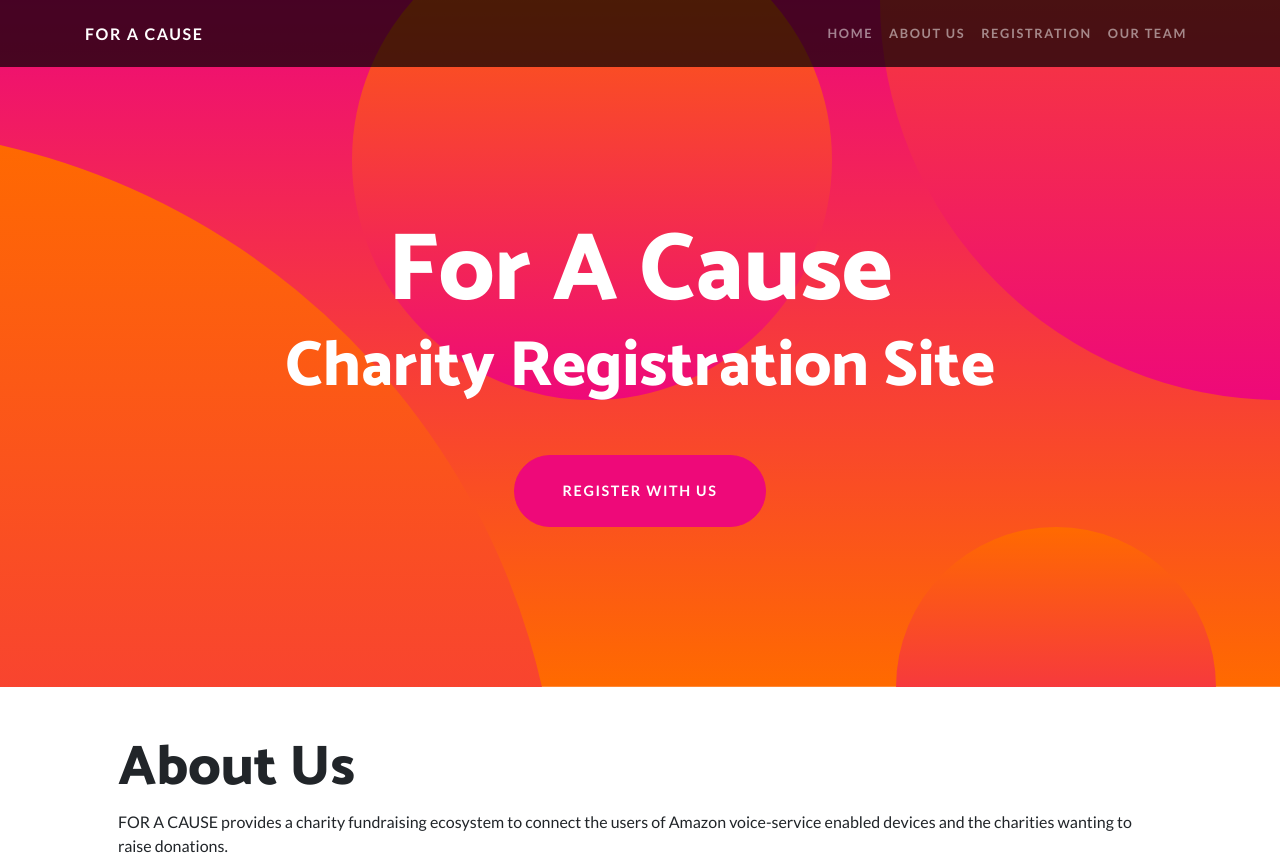
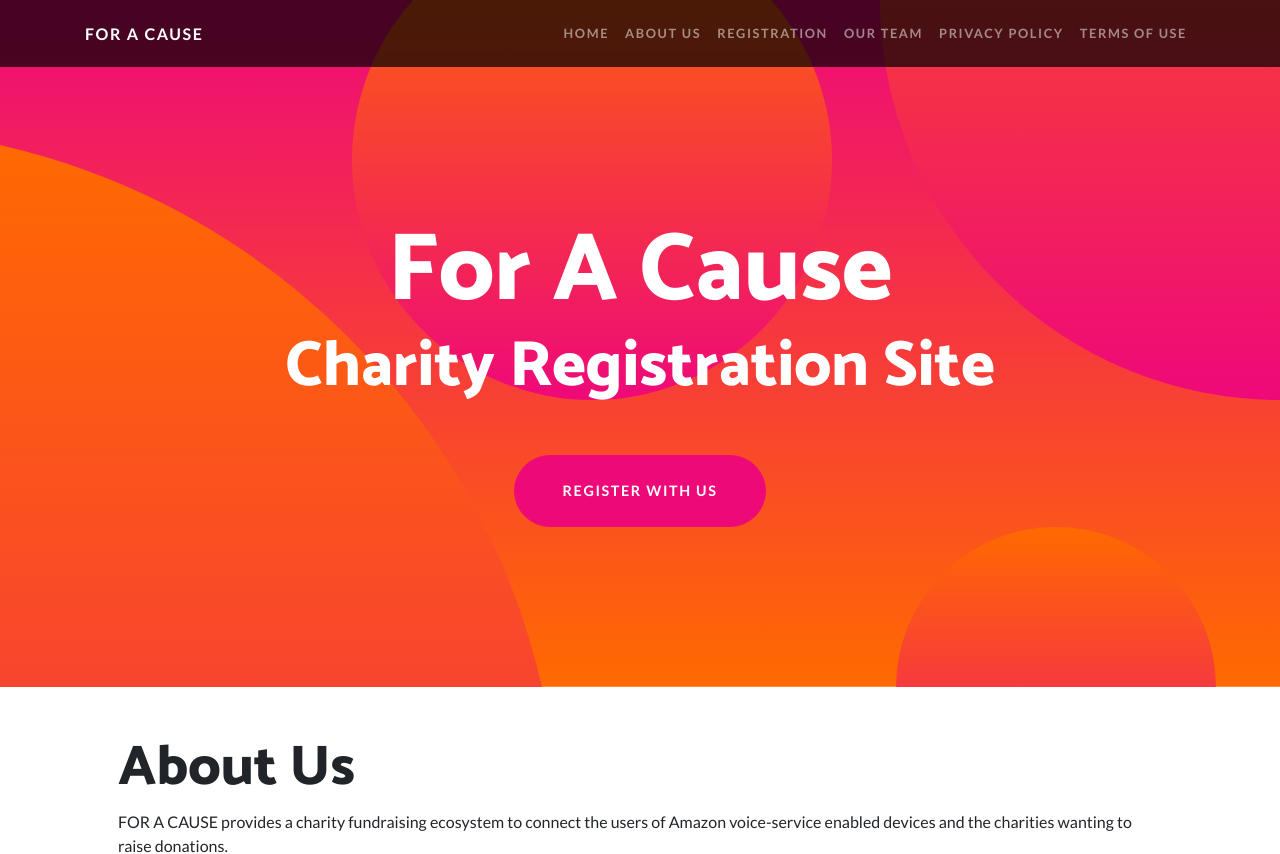
Before and after one commit to kmorawala/For-A-Cause, a Flask app: page / in a window 1280 px wide. Shown: the top 854 px of the page. Run offline with Flask 2, Linux system fonts and the light colour scheme; parts of the project's set-up code (start-up, migrations or seed data) failed here and were passed over; some libraries are stand-ins or nearby versions.

Commit message:
added Terms of Use and Privacy Policy

```diff
--- a/Flask App/templates/home.html
+++ b/Flask App/templates/home.html
@@ -21,6 +21,12 @@
         </li>
         <li class="nav-item">
           <a class="nav-link" href="#team">Our Team</a>
+        </li>
+          <li class="nav-item">
+          <a class="nav-link" href="#privacyPolicy">Privacy Policy</a>
+        </li>
+          <li class="nav-item">
+          <a class="nav-link" href="#termsOfUse">Terms of Use</a>
         </li>
       </ul>
     </div>
@@ -215,7 +221,7 @@
   </section>
 
   <section>
-    <div class="container" id="privacy policy">
+    <div class="container" id="privacyPolicy">
       <div class="row align-items-center">
           <div class="p-5">
             <h2 class="display-4">Privacy Policy For Alexa Skill</h2>
@@ -236,7 +242,7 @@
   </section>
 
   <section>
-    <div class="container" id="terms of use">
+    <div class="container" id="termsOfUse">
       <div class="row align-items-center">
           <div class="p-5">
             <h2 class="display-4">Terms of Use For Alexa Skill</h2>
```
